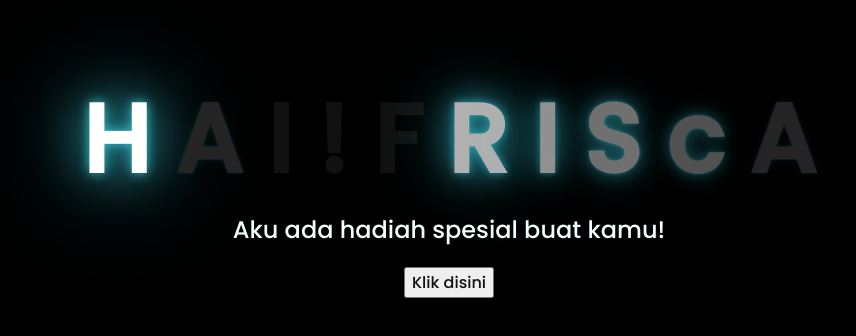
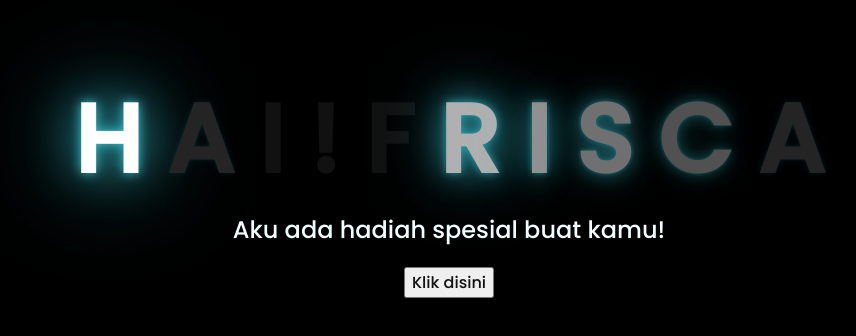
Before and after one commit to ata-art/specialbuatkamu.github.io, a plain HTML site: page index.html in a window 1280 px wide. Shown: the part 226-562 px from the top of the page, without its empty margins (199-1055 px from the left). Drawn offline with Linux system fonts and the light colour scheme.

Commit message:
Update index.html

```diff
--- a/index.html
+++ b/index.html
@@ -19,7 +19,7 @@
         <span>R</span>
         <span>I</span>
         <span>S</span>
-        <span>c</span>
+        <span>C</span>
         <span>A</span>
     </div>
 
```
